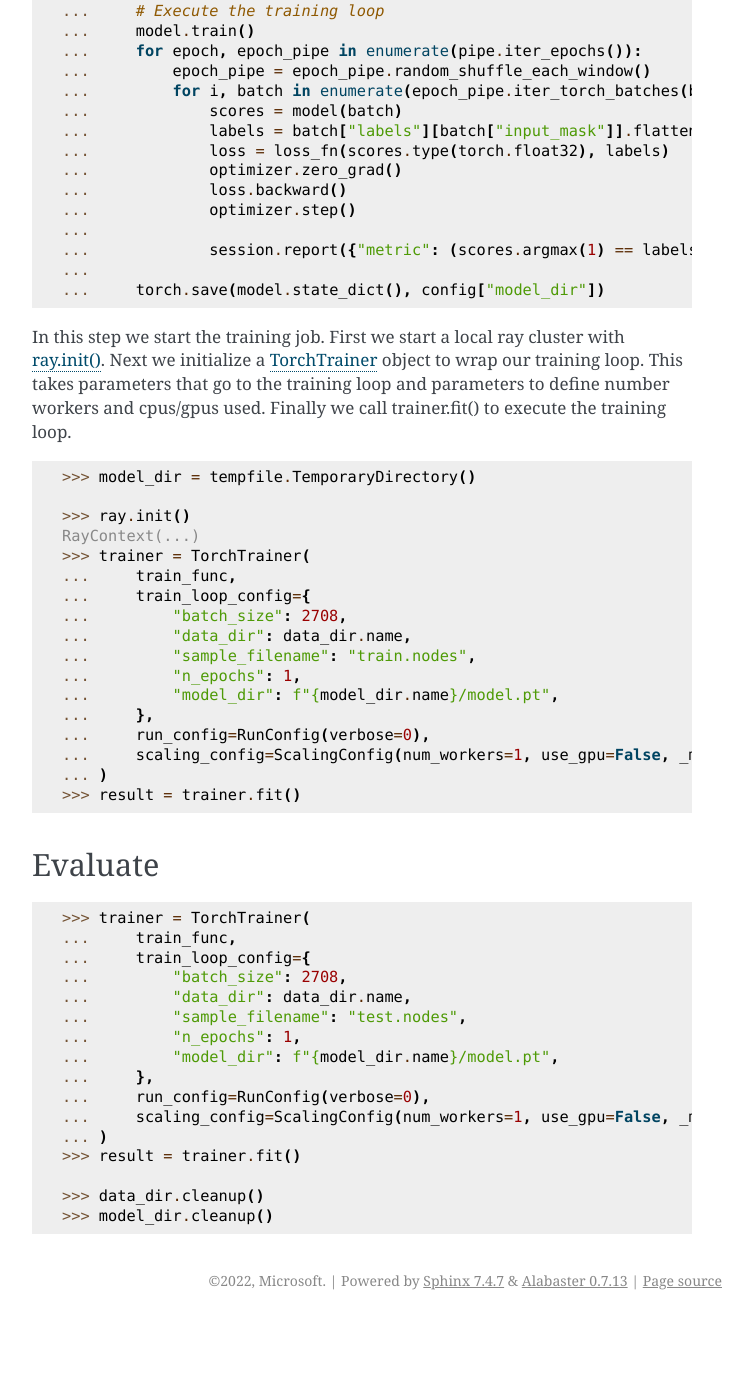
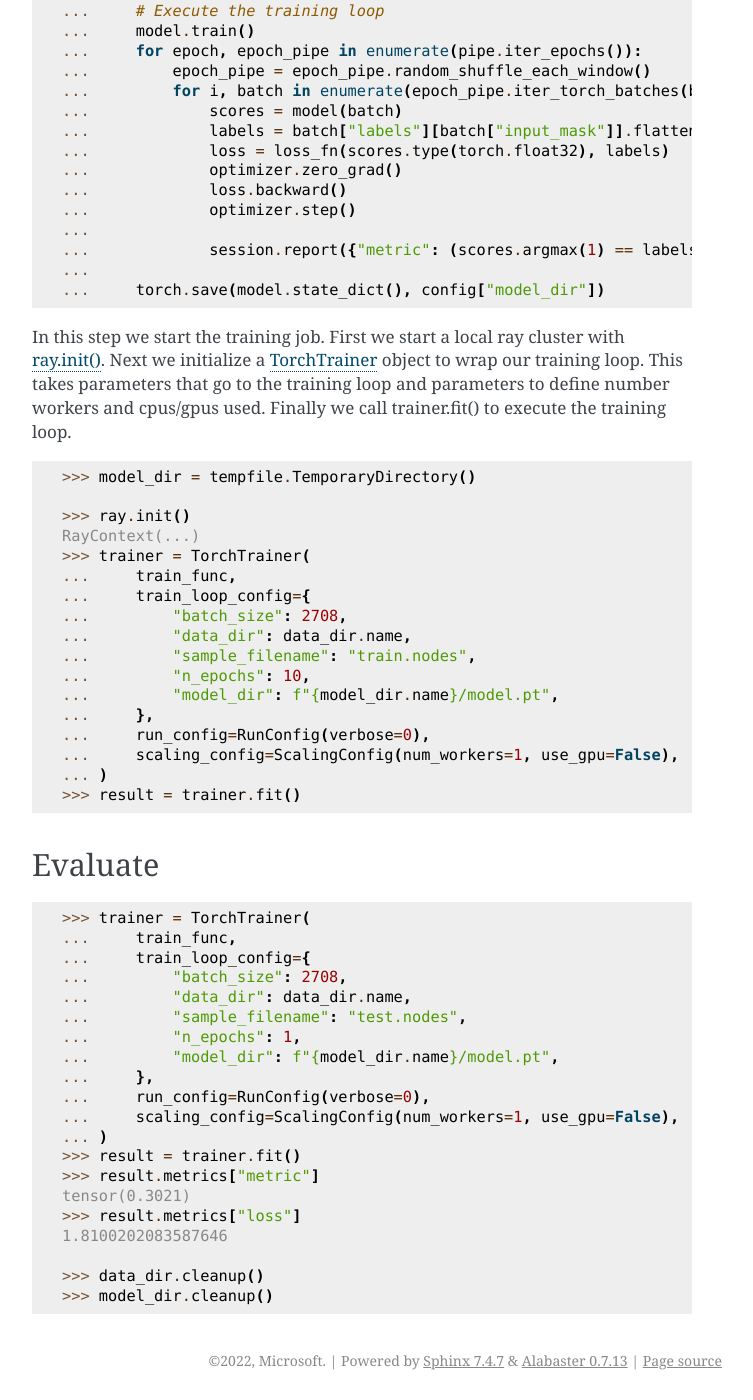
Before and after one commit to microsoft/DeepGNN, a Sphinx documentation site: the page built from docs/torch/ray_usage_advanced.rst, in a window 1280 px wide and 1400 px high, scrolled down 3691 px. Shown: the whole window, without its empty margins (388-1141 px from the left). Built offline with Sphinx 7.4.7, drawn with Linux system fonts in a browser that asks for light colours; before the commit the page ends 5011 px from its top, so only the background shows below that.

Commit message:
Updat ray metrics.

```diff
--- a/docs/torch/ray_usage_advanced.rst
+++ b/docs/torch/ray_usage_advanced.rst
@@ -217,11 +217,11 @@
     ...         "batch_size": 2708,
     ...         "data_dir": data_dir.name,
     ...         "sample_filename": "train.nodes",
-    ...         "n_epochs": 1,
+    ...         "n_epochs": 10,
     ...         "model_dir": f"{model_dir.name}/model.pt",
     ...     },
     ...     run_config=RunConfig(verbose=0),
-    ...     scaling_config=ScalingConfig(num_workers=1, use_gpu=False, _max_cpu_fraction_per_node = 0.8),
+    ...     scaling_config=ScalingConfig(num_workers=1, use_gpu=False),
     ... )
     >>> result = trainer.fit()
 
@@ -240,9 +240,13 @@
     ...         "model_dir": f"{model_dir.name}/model.pt",
     ...     },
     ...     run_config=RunConfig(verbose=0),
-    ...     scaling_config=ScalingConfig(num_workers=1, use_gpu=False, _max_cpu_fraction_per_node = 0.8),
+    ...     scaling_config=ScalingConfig(num_workers=1, use_gpu=False),
     ... )
     >>> result = trainer.fit()
+    >>> result.metrics["metric"]
+    tensor(0.3021)
+    >>> result.metrics["loss"]
+    1.8100202083587646
 
     >>> data_dir.cleanup()
     >>> model_dir.cleanup()
```
Also changed, not shown: other parts of docs/torch/ray_usage_advanced.rst (+1 -1 lines).
